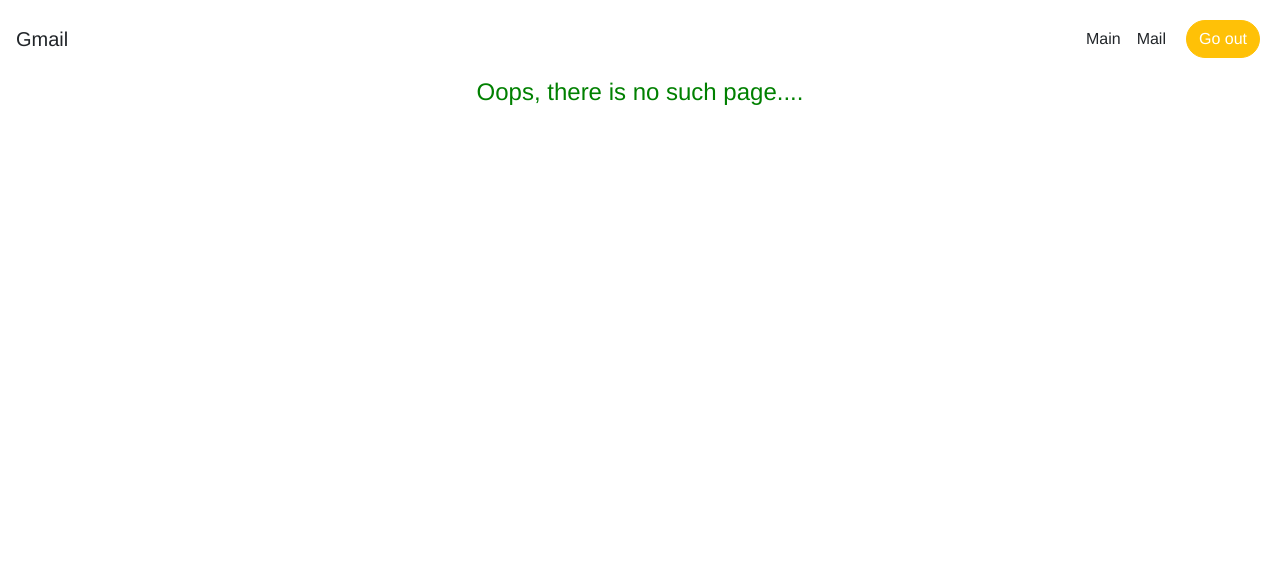
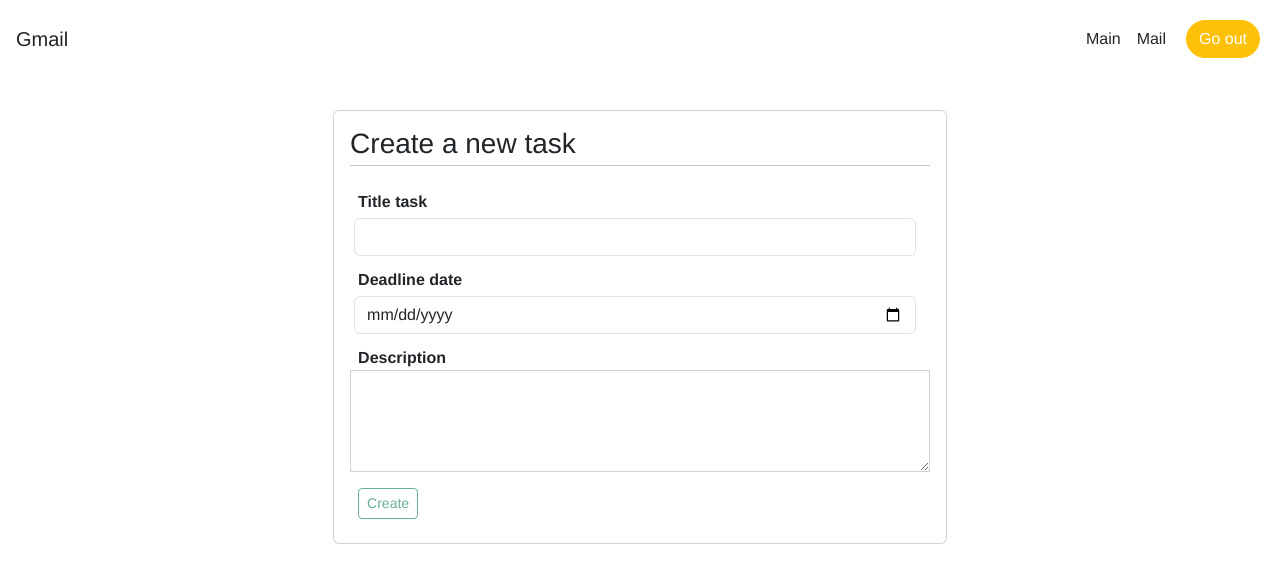
Before and after one commit to EleonoraPavlova/formGmail, a Vue app: page /#/create in a window 1280 px wide. Shown: the top 582 px of the page. Built offline with nearby package versions, Linux system fonts and the light colour scheme; sample sign-in values are in the browser's storage.

Commit message:
localStorage/task

```diff
--- a/src/App.vue
+++ b/src/App.vue
@@ -1,5 +1,5 @@
 <template>
-	<nav v-if="!isAuth" class="position-reletive center-margin">
+	<nav v-if="!isAuth" class="position-reletive">
 		<router-link
 			to="/"
 			class="p-2 border border-success p-2 border-opacity-10 rounded-pill me-3"
@@ -15,7 +15,11 @@
 			class="p-2 border border-success p-2 border-opacity-10 rounded-pill me-3"
 			>Composition</router-link
 		>
-
+		<router-link
+			to="/task"
+			class="p-2 border border-success p-2 border-opacity-10 rounded-pill me-3"
+			>Task board</router-link
+		>
 		<router-link
 			to="/about"
 			class="p-2 border border-success p-2 border-opacity-10 rounded-pill me-3"
@@ -123,10 +127,7 @@ nav {
 		}
 	}
 }
-.center-margin {
-	margin-right: 31%;
-	margin-left: 35%;
-}
+
 .addHover:hover {
 	color: lightblue !important;
 }
--- a/src/assets/base.css
+++ b/src/assets/base.css
@@ -73,6 +73,11 @@ li {
   font-size: 10px;
 }
 
+.x {
+  width: 15px;
+  height: 15px;
+  font-size: 8px;
+}
 .sm {
   width: 25px;
   height: 25px;
--- /dev/null
+++ b/src/common/AppInput.vue
@@ -0,0 +1,51 @@
+<template>
+	<input
+		:type="type"
+		class="m-1"
+		:class="size"
+		:id="id"
+		:name="name"
+		:value="modelValue"
+		@input="updateInput"
+	/>
+</template>
+
+
+
+<script>
+export default {
+	name: "AppInput",
+	props: {
+		modelValue: {
+			type: String,
+			default: "",
+		},
+		size: {
+			type: String,
+			default: "form-control",
+		},
+		type: {
+			type: String,
+			default: "text",
+		},
+		id: {
+			type: String,
+		},
+		name: {
+			type: String,
+		},
+	},
+	emits: ["update:modelValue"],
+	methods: {
+		updateInput(event) {
+			this.$emit("update:modelValue", event.target.value);
+		},
+	},
+};
+</script>
+
+<style lang="scss" scoped>
+.form-control {
+	width: 97%;
+}
+</style>
--- /dev/null
+++ b/src/common/FormsTemplate.vue
@@ -0,0 +1,24 @@
+<template>
+	<div class="container mt-5">
+		<div class="d-flex justify-content-center">
+			<div class="card p-3 width55 mb-4">
+				<slot name="header">Title</slot>
+				<hr class="mt-1 mb-4" />
+				<slot />
+			</div>
+		</div>
+	</div>
+</template>
+
+<script>
+export default {
+	name: "FormsTemplate",
+};
+</script>
+
+<style lang="scss">
+@import "../assets/mixins.scss";
+.width55 {
+	width: 55%;
+}
+</style>
--- a/src/router/index.js
+++ b/src/router/index.js
@@ -8,6 +8,9 @@ import CompositionView from "../views/CompositionView.vue"
 import ReusableView from "../views/ReusableView.vue"
 import ApproachView from "../views/ApproachView.vue"
 import VuexView from "../views/VuexView.vue"
+import TaskView from "../views/TaskView.vue"
+import CreateView from "../views/CreateView.vue"
+import DoneTaskView from "../views/DoneTaskView.vue"
 // import MailView from '../views/MailView.vue'
 import NotFound from '../common/NotFound.vue'
 // import AppButtons from '../common/AppButtons.vue'
@@ -79,6 +82,21 @@ const routes = [
     component: VuexView,
   },
   {
+    path: '/task',
+    name: 'task',
+    component: TaskView,
+  },
+  {
+    path: '/create',
+    name: 'create',
+    component: CreateView,
+  },
+  {
+    path: '/done',
+    name: 'done',
+    component: DoneTaskView,
+  },
+  {
     path: '/:notFound(.*)', component: NotFound
   },
 ]
--- a/src/store/index.js
+++ b/src/store/index.js
@@ -4,6 +4,7 @@ import count from "../store/modules/count"
 import mutations from './mutations'
 import action from './action'
 import compositions from './modules/compositions'
+import tasks from './modules/tasks'
 
 
 export default createStore({
@@ -11,6 +12,7 @@ export default createStore({
   modules: {
     count,
     compositions,
+    tasks
   },
   state() {
     //это уже глобальный state
--- /dev/null
+++ b/src/store/modules/tasks.js
@@ -0,0 +1,17 @@
+import mutations from "../mutations"
+
+export default {
+  state() {
+    const collection = JSON.parse(localStorage.getItem("saveTask")) || []
+
+    return { collection }
+  },
+  mutations: {
+    addTask(state, task) {
+      state.collection.push(task)
+      localStorage.setItem('saveTask', JSON.stringify(state.collection))
+
+
+    }
+  }
+}
--- /dev/null
+++ b/src/views/CreateView.vue
@@ -0,0 +1,101 @@
+<template>
+	<FormsTemplate>
+		<template #header>
+			<h3 class="mb-0 text-start">Create a new task</h3>
+		</template>
+		<form class="mb-2 text-start">
+			<label for="title" class="mb-0 ms-2"><strong>Title task</strong> </label>
+			<AppInput v-model.trim="title" name="title" id="title" />
+			<div class="div">
+				<div v-show="title.length < 3 && title.length !== 0">
+					<p class="dangerous fw-lighter ms-2">Title is too short</p>
+				</div>
+				<div v-show="title.length > 40">
+					<p class="dangerous fw-lighter ms-2">
+						Title is too long, write shorter please
+					</p>
+				</div>
+			</div>
+		</form>
+		<form class="mb-2 text-start">
+			<label for="date" class="mb-0 ms-2"><strong>Deadline date</strong></label>
+			<AppInput v-model="date" type="date" name="date" id="date" />
+			<div class="div">
+				<div v-show="!date && isVisible">
+					<p class="dangerous fw-lighter ms-2">Enter date!</p>
+				</div>
+			</div>
+		</form>
+		<form class="mb-2 text-start d-flex flex-column">
+			<label for="description" class="mb-0 ms-2"
+				><strong>Description</strong></label
+			>
+			<textarea
+				id="description"
+				name="description"
+				v-model.trim="description"
+				rows="4"
+				cols="50"
+				class="textarea"
+				@keypress.enter="createFormTask"
+			></textarea>
+		</form>
+		<div class="text-start">
+			<AppButtons
+				type="button"
+				size="sm"
+				color="outline-success"
+				class="m-2 addHover"
+				:disabled="title.length < 3 || !date || description.length < 3"
+				@click="createFormTask"
+				>Create</AppButtons
+			>
+		</div>
+	</FormsTemplate>
+</template>
+
+<script>
+import AppInput from "../common/AppInput.vue";
+import FormsTemplate from "../common/FormsTemplate.vue";
+import AppButtons from "../common/AppButtons.vue";
+export default {
+	name: "CreateView",
+	components: {
+		AppInput,
+		FormsTemplate,
+		AppButtons,
+	},
+	data() {
+		return {
+			title: "",
+			date: "",
+			description: "",
+			isVisible: false,
+		};
+	},
+	methods: {
+		createFormTask() {
+			//проверяет введена ли дата или стоит дефолтная строка
+			if (!isNaN(this.date)) {
+				this.isVisible = true;
+				return;
+			} else {
+				this.isVisible = false;
+			}
+			this.$store.commit("addTask", {
+				title: this.title,
+				date: this.date,
+				description: this.description,
+			});
+
+			this.$router.push("/task");
+		},
+	},
+};
+</script>
+
+<style>
+.textarea {
+	border-color: rgba(0, 0, 0, 0.175) !important;
+}
+</style>
--- /dev/null
+++ b/src/views/DoneTaskView.vue
@@ -0,0 +1,40 @@
+<template>
+	<div class="container mt-2">
+		<div class="d-flex align-items-center justify-content-between">
+			<AppButtons
+				size="sm"
+				color="btn-outline-secondary"
+				class="m-2"
+				@click="$router.push('/task')"
+			>
+				<AppIcon name="keyboard-return" size="mdx" color="success" />
+			</AppButtons>
+			<div class="d-flex m-auto align-items-center">
+				<AppIcon name="check" size="md" color="success" />
+				<h5 class="mb-0 p-2">Done: {{ number }} tasks</h5>
+			</div>
+		</div>
+	</div>
+</template>
+
+<script>
+import { number } from "yup/lib/locale";
+import AppIcon from "../common/AppIcon.vue";
+import AppButtons from "../common/AppButtons.vue";
+export default {
+	name: "DoneTaskView",
+	components: {
+		AppIcon,
+		AppButtons,
+	},
+	props: {
+		number: {
+			type: Number,
+			default: 0,
+		},
+	},
+};
+</script>
+
+<style>
+</style>
--- a/src/views/FormView.vue
+++ b/src/views/FormView.vue
@@ -1,30 +1,21 @@
 <template>
-	<div class="container mt-5">
-		<div class="d-flex justify-content-center">
-			<div class="card p-4 width mb-4">
-				<h3 class="mb-0 text-start">Form gmail</h3>
-				<hr class="mt-1 mb-4" />
-				<InputLogin />
-			</div>
-		</div>
-	</div>
+	<FormsTemplate>
+		<template #header>
+			<h3 class="mb-0 text-start">Form gmail</h3>
+		</template>
+		<InputLogin />
+	</FormsTemplate>
 </template>
 
 <script>
 import InputLogin from "../components/InputLogin.vue";
+import FormsTemplate from "../common/FormsTemplate.vue";
 
 export default {
 	name: "FormView",
 	components: {
 		InputLogin,
+		FormsTemplate,
 	},
 };
 </script>
-
-
-<style lang="scss" scoped>
-@import "../assets/mixins.scss";
-.width {
-	width: 60%;
-}
-</style>
--- a/src/views/MailView.vue
+++ b/src/views/MailView.vue
@@ -61,7 +61,6 @@ export default {
 	components: {
 		AppIcon,
 	},
-
 	data() {
 		return {
 			selectedLetterIndex: 0, //переменная, куда ложим выбранный индекс индекс, 0 по дефолту( 1 письмо первое)
--- /dev/null
+++ b/src/views/TaskView.vue
@@ -0,0 +1,73 @@
+<template>
+	<div class="container">
+		<header class="navbar">
+			<div class="d-flex justify-content-start align-items-center">
+				<AppIcon name="clipboard-list-outline" size="mdx" color="success" />
+				<h4 class="mb-0 success p-2">Task list</h4>
+			</div>
+			<ul class="navbar">
+				<li>
+					<router-link to="/task" class="black addHover me-4"
+						>All tasks</router-link
+					>
+				</li>
+				<li>
+					<router-link to="/create" class="black addHover me-4"
+						>Create</router-link
+					>
+				</li>
+				<li>
+					<router-link to="/done" class="black addHover me-4">Done</router-link>
+				</li>
+			</ul>
+		</header>
+		<h4>Total active tasks: 5</h4>
+		<div v-for="(task, index) in tasks" :key="index">
+			<FormsTemplate>
+				<template #header>
+					<div class="align-items-center d-flex justify-content-between">
+						<h5 class="mb-0 text-start">{{ task.title }}</h5>
+						<AppButtons
+							size="x"
+							color="outline-success"
+							class="rounded-pill"
+							style="
+								--bs-btn-padding-y: 0.2rem;
+								--bs-btn-padding-x: 0.5rem;
+								--bs-btn-font-size: 0.7rem;
+							"
+							>Active</AppButtons
+						>
+					</div>
+				</template>
+				<p class="text-start">{{ task.date }}</p>
+				<div class="text-start">
+					<AppButtons size="sm" color="outline-success">Show more</AppButtons>
+				</div>
+			</FormsTemplate>
+		</div>
+	</div>
+</template>
+
+<script>
+import AppIcon from "../common/AppIcon.vue";
+import AppButtons from "../common/AppButtons.vue";
+import FormsTemplate from "../common/FormsTemplate.vue";
+import { mapState } from "vuex";
+export default {
+	name: "TaskView",
+	components: {
+		AppIcon,
+		FormsTemplate,
+		AppButtons,
+	},
+	computed: {
+		...mapState({
+			tasks: (arg) => arg.tasks.collection,
+		}),
+	},
+};
+</script>
+
+<style>
+</style>
```
